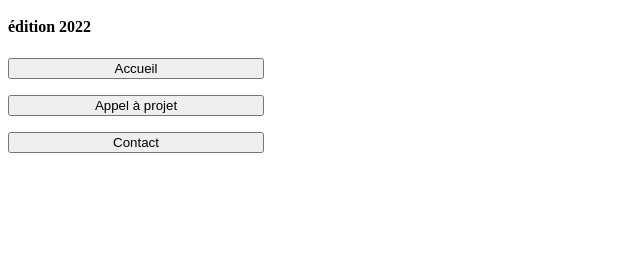
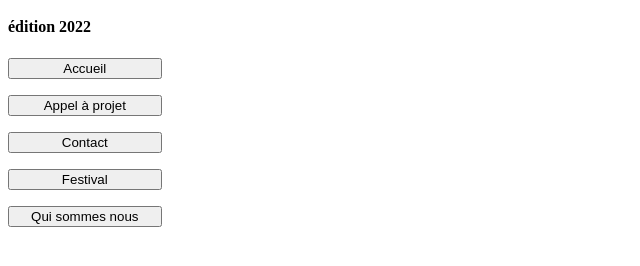
Before and after one commit to nartannt/nartannt.github.io, a plain HTML site: page nav.html in a window 1280 px wide. Shown: the part 48-314 px from the top of the page, without its empty margins (0-640 px from the left). Drawn offline with Linux system fonts and the light colour scheme.

Commit message:
added more tabs

```diff
--- a/nav.html
+++ b/nav.html
@@ -7,21 +7,34 @@
 <header>
 	<nav>
 		<form action="index.html">
-			<button class="button1" type="submit" style="width:20vw;">
+			<button class="button1" type="submit" style="width:12vw;">
 				Accueil
 			</button>
 		</form>
 
 		<form action="appels_a_projets.html">
-			<button class="button1" type="submit" style="width:20vw;">
+			<button class="button1" type="submit" style="width:12vw;">
 				Appel à projet
 			</button>
 		</form>
 
 		<form action="contact.html">
-			<button class="button1" type="submit" style="width:20vw;">
+			<button class="button1" type="submit" style="width:12vw;">
 				Contact
 			</button>
 		</form>
+
+		<form action="festival.html">
+			<button class="button1" type="submit" style="width:12vw;">
+				Festival
+			</button>
+		</form>
+
+		<form action="presentation.html">
+			<button class="button1" type="submit" style="width:12vw;">
+				Qui sommes nous
+			</button>
+		</form>
+
 	</nav>
 </header>
```
